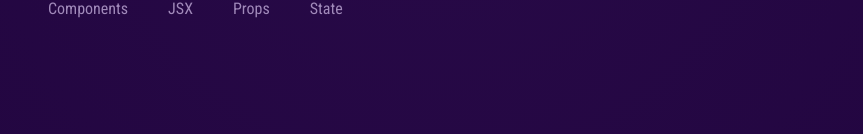
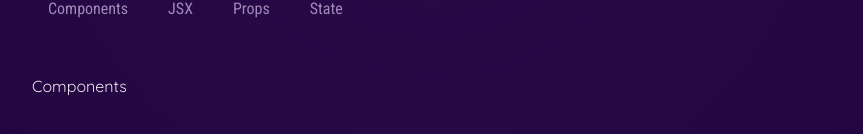
Before and after one commit to Fawa24/react-course, a React (Vite) app in the folder first-project/: page / in a window 1280 px wide. Shown: the part 816-950 px from the top of the page, without its empty margins (208-1071 px from the left). Built offline with nearby package versions, Linux system fonts and the light colour scheme.

Commit message:
Refreshed knowledges about useState hook

```diff
--- a/first-project/src/App.jsx
+++ b/first-project/src/App.jsx
@@ -2,10 +2,13 @@ import { CORE_CONCEPTS } from "./data";
 import Header from "./Components/Header/Header";
 import CoreConcept from "./Components/CoreConcept/CoreConcept";
 import TabButton from "./Components/TabButton/TabButton";
+import { useState } from "react";
 
 function App() {
+  const [ selectedTab, setselectedTab ] = useState('Components');
+
   function clickHandler(selectedTab) {
-    console.log(selectedTab);
+    setselectedTab(selectedTab);
   }
 
   return (
@@ -30,6 +33,7 @@ function App() {
             <TabButton onClick={() => clickHandler('State')}>State</TabButton>
           </menu>
         </section>
+        <p>{selectedTab}</p>
       </main>
     </div>
   );
```
